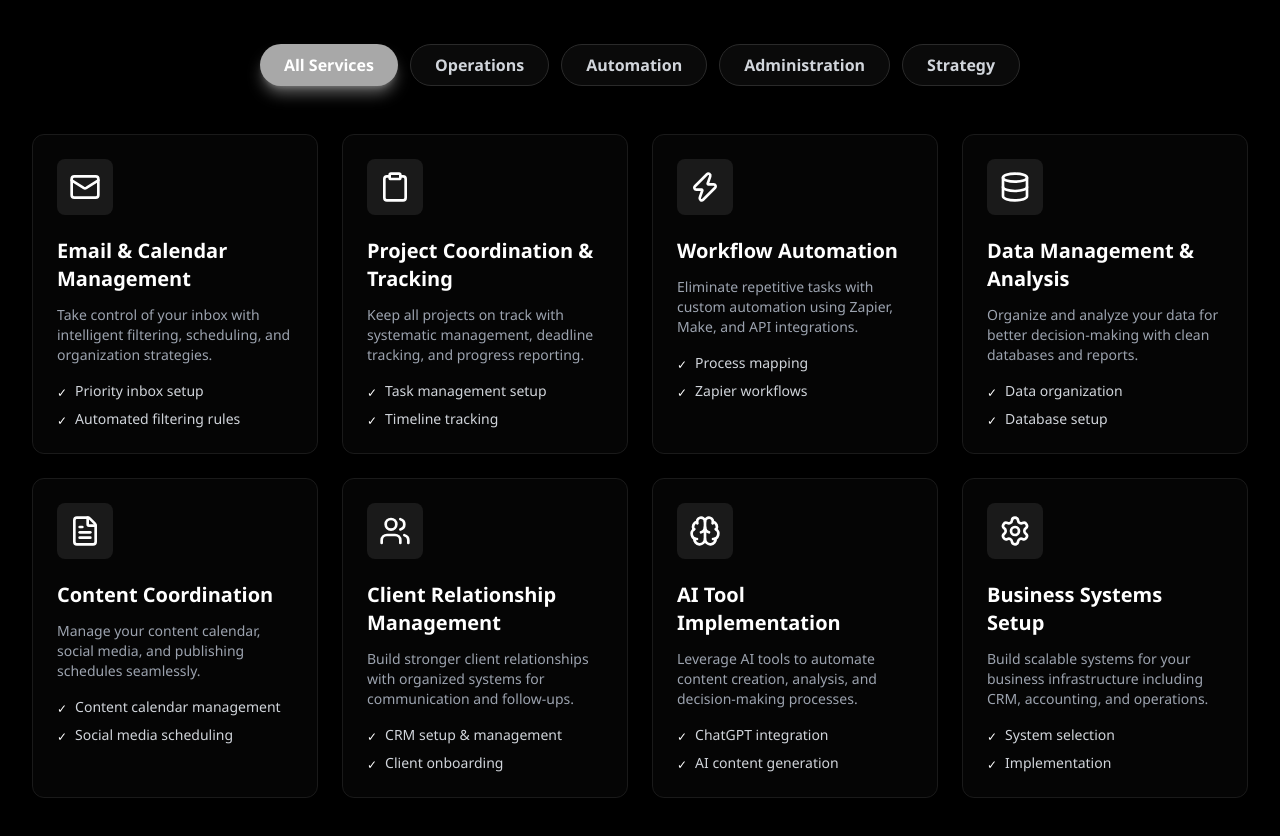
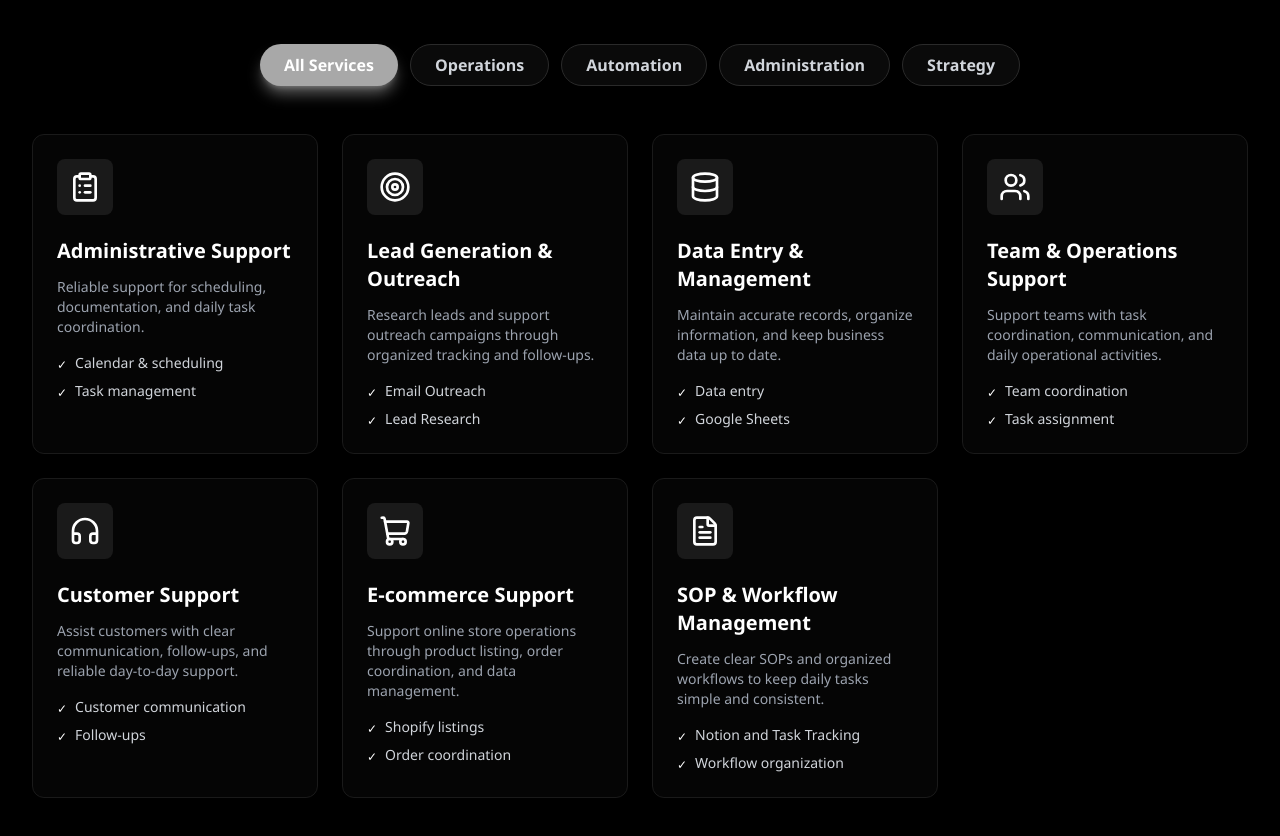
Before and after one commit to tpn-websiteportfolio/PortfolioNew, a React (Vite) app: page / in a window 1280 px wide. Shown: the part 1120-1956 px from the top of the page. Built offline with nearby package versions, Linux system fonts and the light colour scheme.

Commit message:
update services content

```diff
--- a/src/data/services.ts
+++ b/src/data/services.ts
@@ -9,107 +9,87 @@ export interface Service {
 
 export const services: Service[] = [
   {
-    id: "email-management",
-    title: "Email & Calendar Management",
-    description: "Take control of your inbox with intelligent filtering, scheduling, and organization strategies.",
-    icon: "Mail",
+    id: "administrative-support",
+    title: "Administrative Support",
+    description: "Reliable support for scheduling, documentation, and daily task coordination.",
+    icon: "ClipboardList",
     category: "admin",
     benefits: [
-      "Priority inbox setup",
-      "Automated filtering rules",
-      "Calendar optimization",
-      "Response templates",
+      "Calendar & scheduling",
+      "Task management",
+      "Documentation",
     ],
   },
   {
-    id: "project-coordination",
-    title: "Project Coordination & Tracking",
-    description: "Keep all projects on track with systematic management, deadline tracking, and progress reporting.",
-    icon: "Clipboard",
+    id: "lead-generation-outreach",
+    title: "Lead Generation & Outreach",
+    description: "Research leads and support outreach campaigns through organized tracking and follow-ups.",
+    icon: "Target",
     category: "operations",
     benefits: [
-      "Task management setup",
-      "Timeline tracking",
-      "Progress dashboards",
-      "Stakeholder communication",
+      "Email Outreach",
+      "Lead Research",
+      "Social Media Outreach",
     ],
   },
   {
-    id: "workflow-automation",
-    title: "Workflow Automation",
-    description: "Eliminate repetitive tasks with custom automation using Zapier, Make, and API integrations.",
-    icon: "Zap",
-    category: "automation",
+    id: "data-entry-management",
+    title: "Data Entry & Management",
+    description: "Maintain accurate records, organize information, and keep business data up to date.",
+    icon: "Database",
+    category: "operations",
     benefits: [
-      "Process mapping",
-      "Zapier workflows",
-      "API integrations",
-      "Custom automations",
+      "Data entry",
+      "Google Sheets",
+      "Record management",
     ],
   },
   {
-    id: "data-management",
-    title: "Data Management & Analysis",
-    description: "Organize and analyze your data for better decision-making with clean databases and reports.",
-    icon: "Database",
+    id: "team-operations-support",
+    title: "Team & Operations Support",
+    description: "Support teams with task coordination, communication, and daily operational activities.",
+    icon: "Users",
     category: "operations",
     benefits: [
-      "Data organization",
-      "Database setup",
-      "Report generation",
-      "Analytics dashboards",
+      "Team coordination",
+      "Task assignment",
+      "Daily operations",
     ],
   },
   {
-    id: "content-coordination",
-    title: "Content Coordination",
-    description: "Manage your content calendar, social media, and publishing schedules seamlessly.",
-    icon: "FileText",
+    id: "customer-support",
+    title: "Customer Support",
+    description: "Assist customers with clear communication, follow-ups, and reliable day-to-day support.",
+    icon: "Headphones",
     category: "admin",
     benefits: [
-      "Content calendar management",
-      "Social media scheduling",
-      "Publishing coordination",
-      "Editorial planning",
+      "Customer communication",
+      "Follow-ups",
+      "Issue coordination",
     ],
   },
   {
-    id: "client-management",
-    title: "Client Relationship Management",
-    description: "Build stronger client relationships with organized systems for communication and follow-ups.",
-    icon: "Users",
-    category: "strategy",
+    id: "ecommerce-support",
+    title: "E-commerce Support",
+    description: "Support online store operations through product listing, order coordination, and data management.",
+    icon: "ShoppingCart",
+    category: "operations",
     benefits: [
-      "CRM setup & management",
-      "Client onboarding",
-      "Automated follow-ups",
-      "Client communication",
+      "Shopify listings",
+      "Order coordination",
+      "Product management",
     ],
   },
   {
-    id: "ai-implementation",
-    title: "AI Tool Implementation",
-    description: "Leverage AI tools to automate content creation, analysis, and decision-making processes.",
-    icon: "Brain",
-    category: "automation",
-    benefits: [
-      "ChatGPT integration",
-      "AI content generation",
-      "Process automation",
-      "Tool training",
-    ],
-  },
-  {
-    id: "business-systems",
-    title: "Business Systems Setup",
-    description: "Build scalable systems for your business infrastructure including CRM, accounting, and operations.",
-    icon: "Settings",
+    id: "sop-workflow-management",
+    title: "SOP & Workflow Management",
+    description: "Create clear SOPs and organized workflows to keep daily tasks simple and consistent.",
+    icon: "FileText",
     category: "operations",
     benefits: [
-      "System selection",
-      "Implementation",
-      "Team training",
-      "Process documentation",
+      "Notion and Task Tracking",
+      "Workflow organization",
+      "SOP Creation",
     ],
   },
 ];
```
